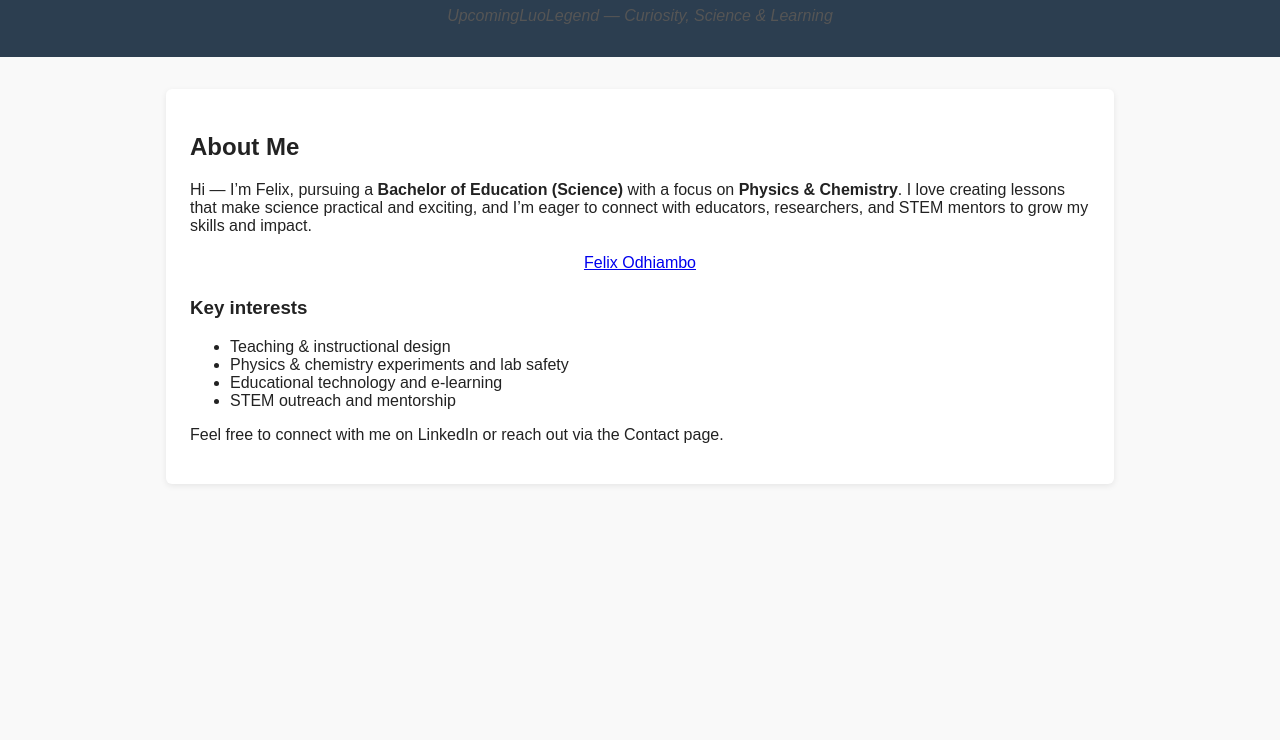
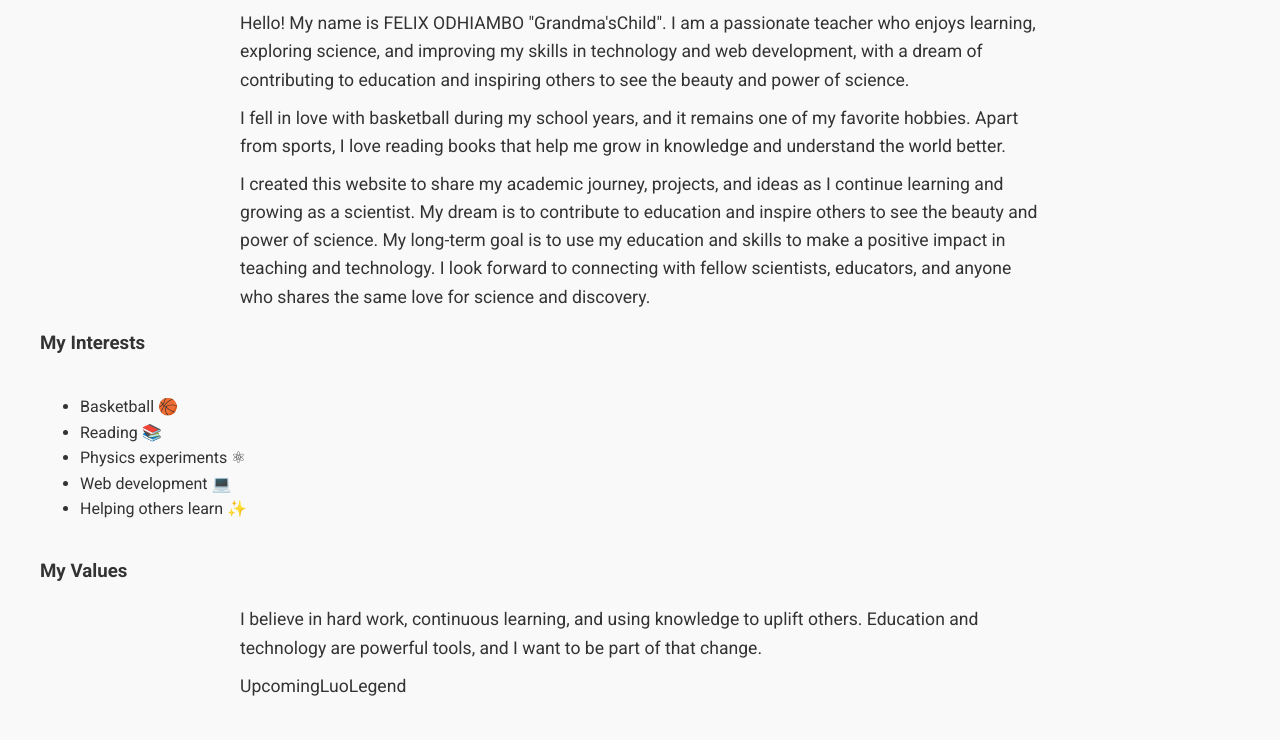
Before and after one commit to profFO-Odhiambo/my-website, a plain HTML site: page about.html in a window 1280 px wide. Shown: the part 89-829 px from the top of the page. Before the commit the page ends 800 px from the top, so only its background shows below. Drawn offline with Linux system fonts and the light colour scheme.

Commit message:
Update about.html

```diff
--- a/about.html
+++ b/about.html
@@ -1,50 +1,70 @@
-<!DOCTYPE html>
-<html lang="en">
-<head>
-  <meta charset="utf-8" />
-  <meta name="viewport" content="width=device-width,initial-scale=1" />
-  <title>About | Felix Odhiambo</title>
-  <style>
-    body{font-family:Arial, sans-serif; margin:0; padding:0; background:#f9f9f9; color:#222;}
-    header{background:#2c3e50;color:#fff;padding:1rem;text-align:center;}
-    main{max-width:900px;margin:2rem auto;background:#fff;padding:1.5rem;border-radius:6px;box-shadow:0 2px 6px rgba(0,0,0,0.08);}
-    .slogan{font-style:italic;color:#555;margin-top:1rem;}
-    .center{text-align:center;}
-  </style>
-</head>
 <body>
-  <header>
-    <h1>Felix Odhiambo</h1>
-    <p class="slogan">UpcomingLuoLegend — Curiosity, Science & Learning</p>
-  </header>
 
-  <main>
-    <h2>About Me</h2>
-    <p>Hi — I’m Felix, pursuing a <strong>Bachelor of Education (Science)</strong> with a focus on <strong>Physics & Chemistry</strong>. I love creating lessons that make science practical and exciting, and I’m eager to connect with educators, researchers, and STEM mentors to grow my skills and impact.</p>
-
-    <div class="center" style="margin-top:1.2rem;">
+  <!-- LinkedIn Profile Badge (Top Right Corner) -->
   <div class="badge-base LI-profile-badge"
        data-locale="en_US"
        data-size="medium"
        data-theme="dark"
        data-type="VERTICAL"
        data-vanity="felix-odhiambo-ull1"
-           data-version="v1">
+       data-version="v1"
+       style="position: fixed; top: 15px; right: 15px; z-index: 9999;">
     <a class="badge-base__link LI-simple-link"
-           href="https://ke.linkedin.com/in/felix-odhiambo-ull1?trk=profile-badge">Felix Odhiambo</a>
-      </div>
-      <script src="https://platform.linkedin.com/badges/js/profile.js" async defer></script>
+       href="https://ke.linkedin.com/in/felix-odhiambo-ull1?trk=profile-badge">
+      Felix Odhiambo
+    </a>
   </div>
 
-    <h3 style="margin-top:1.6rem;">Key interests</h3>
-    <ul>
-      <li>Teaching & instructional design</li>
-      <li>Physics & chemistry experiments and lab safety</li>
-      <li>Educational technology and e-learning</li>
-      <li>STEM outreach and mentorship</li>
+  <div class="container">
+    <h2>About Me</h2>
+    <link href="https://fonts.googleapis.com/css2?family=Roboto:wght@400;700&family=Merriweather:wght@400;700&display=swap" rel="stylesheet">
+
+    <style>
+      body {
+        font-family: 'Roboto', sans-serif;
+        line-height: 1.6;
+        margin: 40px;
+        background-color: #f9f9f9;
+        color: #333;
+      }
+
+      h1 {
+        font-family: 'Merriweather', serif;
+        font-size: 2.5em;
+        color: #2c3e50;
+        text-align: center;
+        margin-bottom: 20px;
+      }
+
+      p {
+        max-width: 800px;
+        margin: 10px auto;
+        font-size: 1.1em;
+      }
+    </style>
+
+    <p>Hello! My name is FELIX ODHIAMBO "Grandma'sChild". I am a passionate teacher who enjoys learning, exploring
+      science, and improving my skills in technology and web development, with a dream of contributing to education and inspiring others to see the beauty and power of science.</p>
+
+    <p>I fell in love with basketball during my school years, and it remains one of my favorite hobbies. Apart from
+      sports, I love reading books that help me grow in knowledge and understand the world better.</p>
+
+    <p>I created this website to share my academic journey, projects, and ideas as I continue learning and growing as a scientist. My dream is to contribute to education and inspire others to see the beauty and power of science. My long-term goal is to use my
+      education and skills to make a positive impact in teaching and technology. I look forward to connecting with fellow scientists, educators, and anyone who shares the same love for science and discovery.</p>
+
+    <h3>My Interests</h3>
+    <ul style="text-align:left; display:inline-block;">
+      <li>Basketball 🏀</li>
+      <li>Reading 📚</li>
+      <li>Physics experiments ⚛</li>
+      <li>Web development 💻</li>
+      <li>Helping others learn ✨</li>
     </ul>
 
-    <p style="margin-top:1rem;">Feel free to connect with me on LinkedIn or reach out via the Contact page.</p>
-  </main>
+    <h3>My Values</h3>
+    <p>I believe in hard work, continuous learning, and using knowledge to uplift others. Education and technology are
+      powerful tools, and I want to be part of that change.</p>
+    <p>UpcomingLuoLegend</p>
+  </div>
+
 </body>
-</html>
```
Lines whose indentation alone changed are shown as unchanged.
